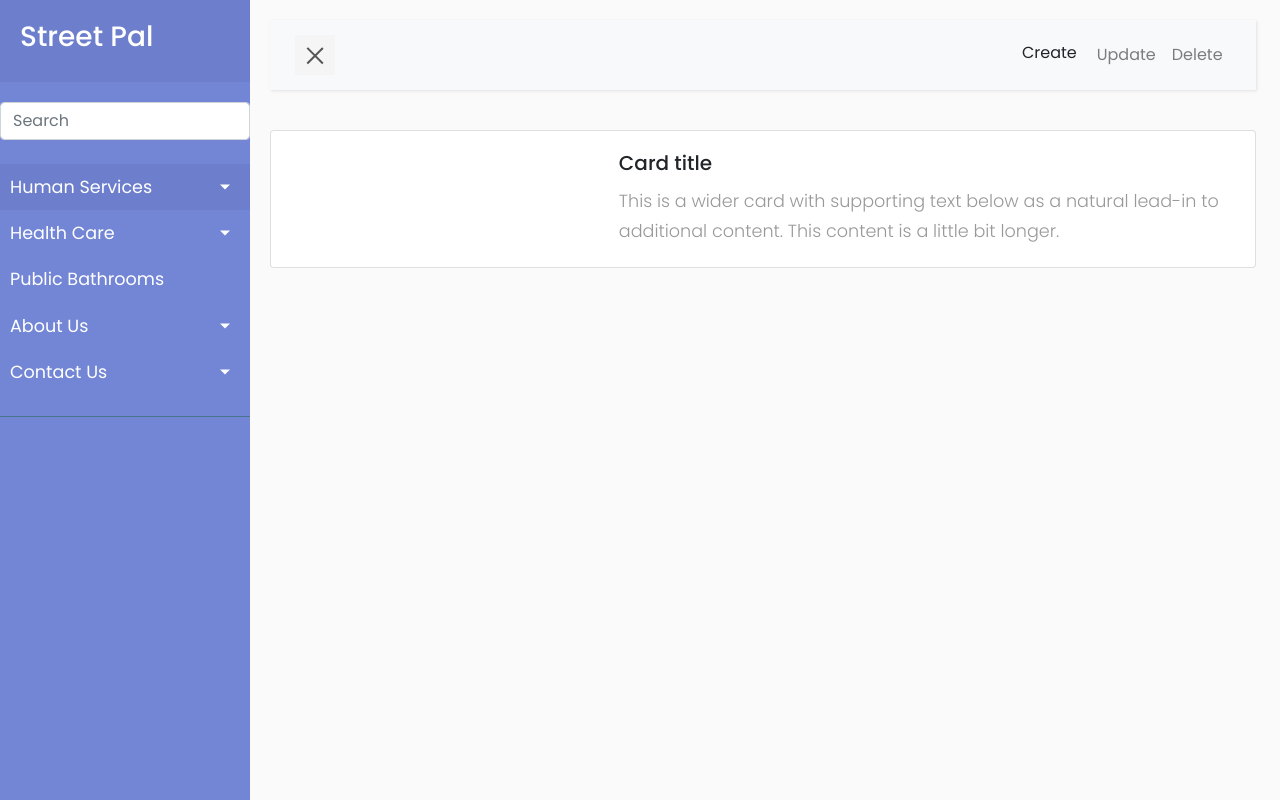
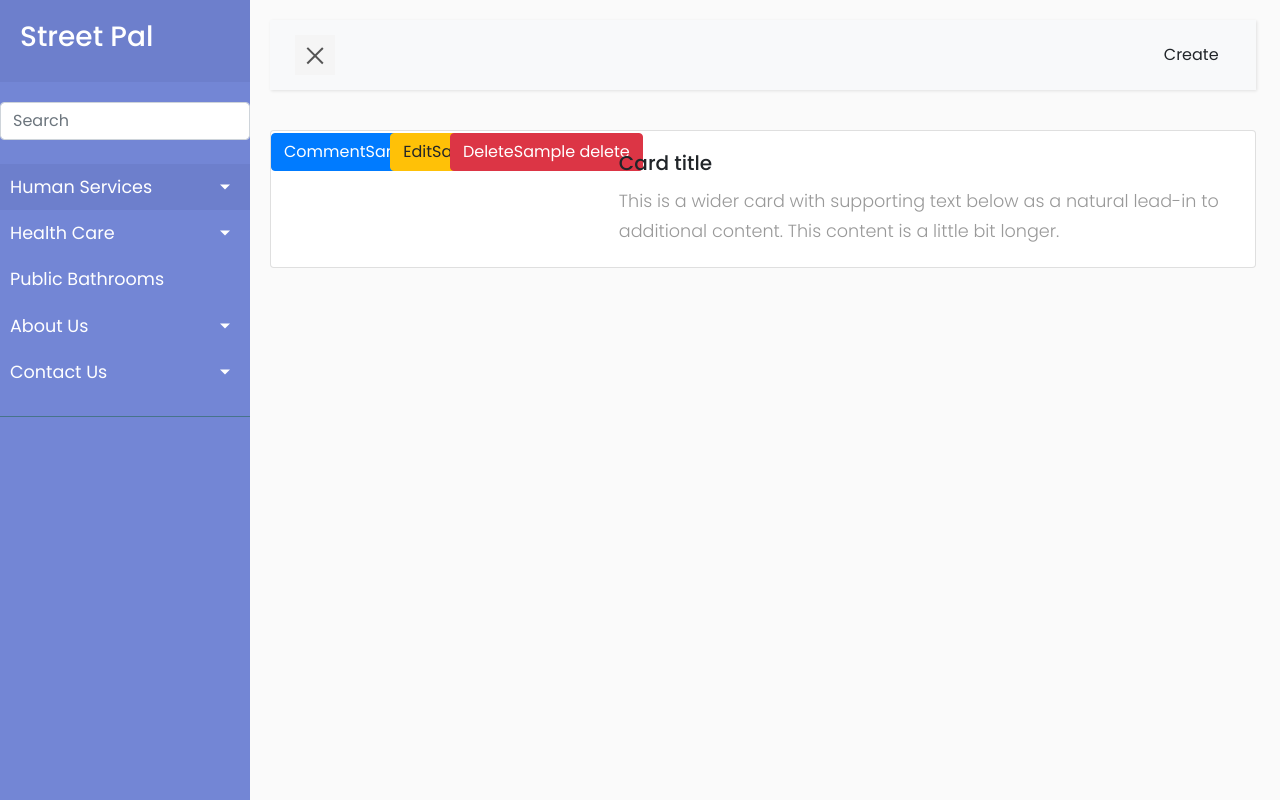
Before and after one commit to donaldvallejo/Street-Pal, a Flask app: template templates/services_index.html in a window 1280 px wide. Run offline with Flask 2, Linux system fonts and the light colour scheme; the template is opened without the code that fills it: most values are stand-ins (such as "Sample title", 1, 10 or a date in 2020); some libraries are stand-ins or nearby versions.

Commit message:
added buttons no links yet

```diff
--- a/templates/services_index.html
+++ b/templates/services_index.html
@@ -90,12 +90,6 @@
                                 <a href='/services/new' class='btn btn-default navbar-btn'>Create</a>
                             </div>
                             </li>
-                            <li class="nav-item">
-                                <a class="nav-link" href="#">Update</a>
-                            </li>
-                            <li class="nav-item">
-                                <a class="nav-link" href="#">Delete</a>
-                            </li>
                         </ul>
                     </div>
                 </div>
@@ -105,12 +99,18 @@
                     <div class="row no-gutters">
                       <div class="col-md-4">
                         {{googlemap("my_awesome_map", lat=0.23234234, lng=-0.234234234, markers=[(0.12, -0.45345)])}}
+                        <div class="container">
+                            <div class="row">
+                        <h2 class="col-md-4"><a href=''><button class="btn btn-primary">Comment{{ comment }}</button></a></h2>
+                        <h2 class="col-md-2"><a href=''><button class="btn btn-warning">Edit{{ edit }}</button></a></h2>
+                        <h2 class="col-md-3"><form method="POST" action=""><button type="submit" class="btn btn-danger">Delete{{ delete }}</button></form></h2>
+                    </div>
+                    </div>
                       </div>
                       <div class="col-md-8">
                         <div class="card-body">
                           <h5 class="card-title">Card title</h5>
                           <p class="card-text">This is a wider card with supporting text below as a natural lead-in to additional content. This content is a little bit longer.</p>
-
                         </div>
                       </div>
                     </div>
```
